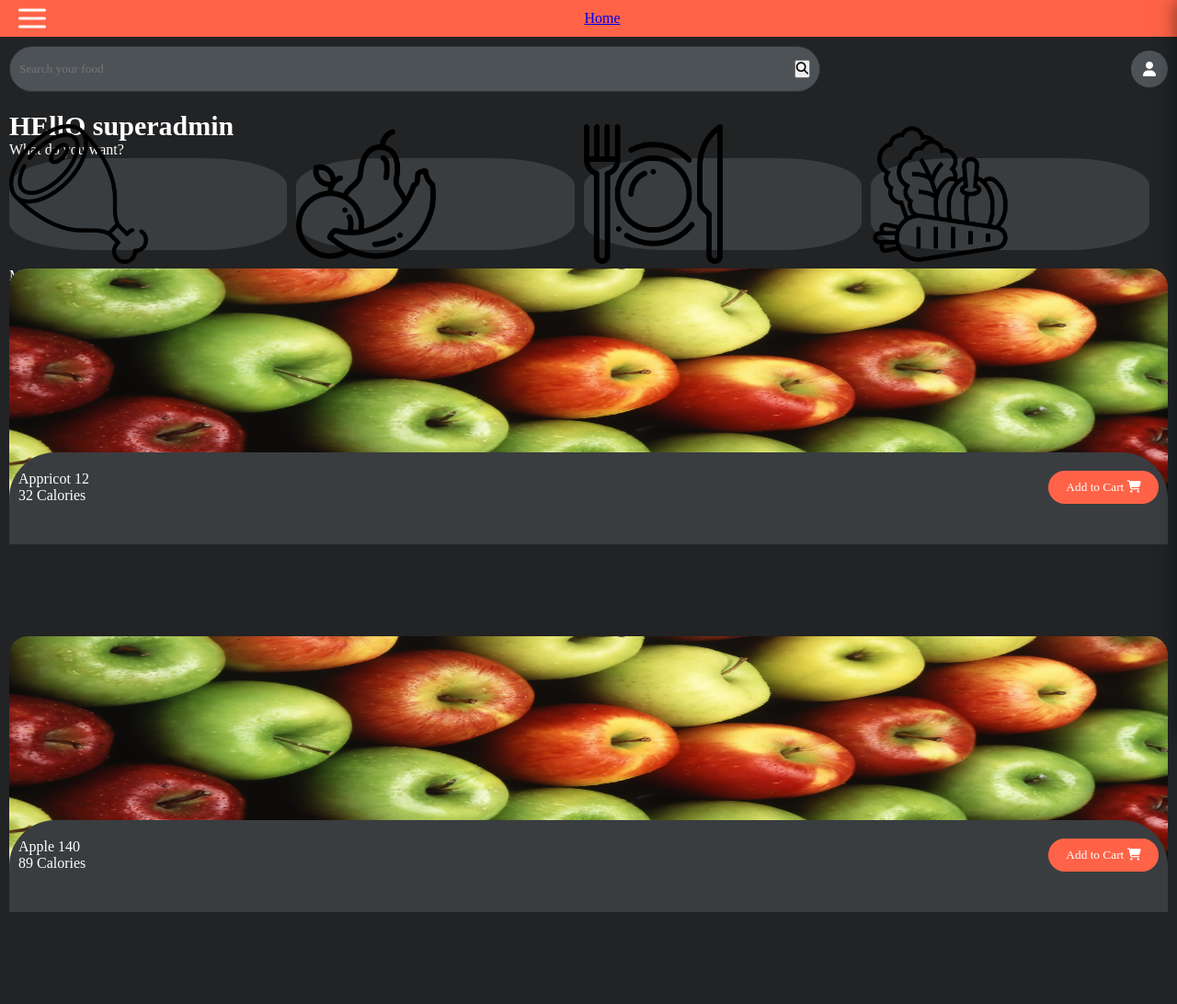
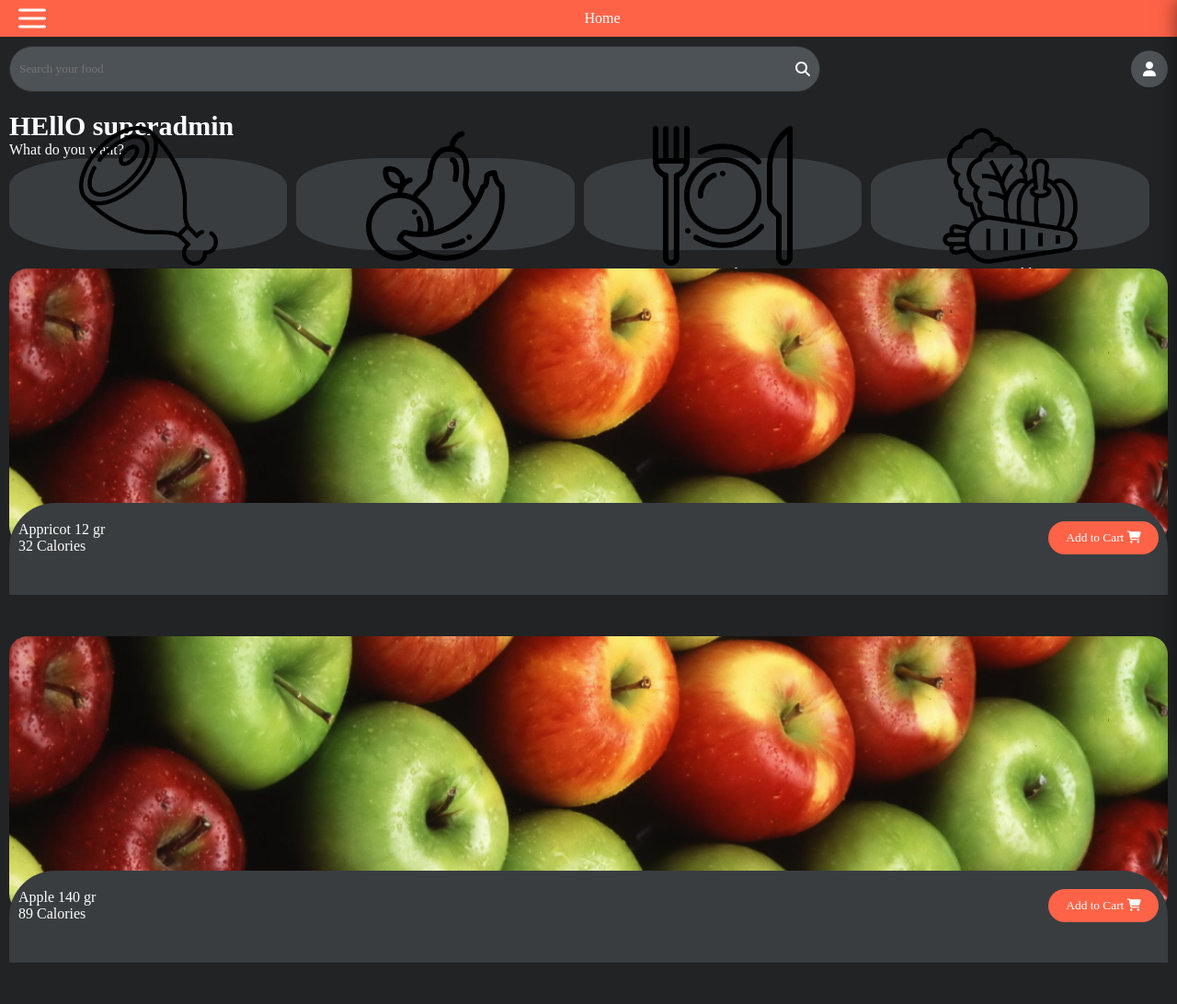
Before and after one commit to My-name-is-Jamshidbek/calorie, a Django app: page /home/ in a window 1280 px wide. Shown: the whole page at 92% size. Run offline with Django 5.2, Linux system fonts and the light colour scheme; a user stored in the database is signed in; data comes from the database, SQL or seed files in the repository; both versions use the stored data as it was after the commit; some web fonts are replaced.

Commit message:
full created

```diff
--- a/calorie/settings.py
+++ b/calorie/settings.py
@@ -25,7 +25,7 @@
 # SECURITY WARNING: don't run with debug turned on in production!
 DEBUG = True
 
-ALLOWED_HOSTS = []
+ALLOWED_HOSTS = ["*"]
 
 
 # Application definition
@@ -131,7 +131,7 @@
 STATIC_URL = '/static/'
 
 # Optional: specify the directory where static files will be collected
-STATIC_ROOT = os.path.join(BASE_DIR, 'staticfiles')
+STATIC_ROOT = os.path.join(BASE_DIR, 'caloriestaticfiles')
 
 # Optional: Additional locations of static files
 STATICFILES_DIRS = [
--- a/static/css/style.css
+++ b/static/css/style.css
@@ -212,6 +212,11 @@
 .content_list-box p{
     color: #fff;
 }
+.content_list-box a{
+    display: flex;
+    flex-direction: column;
+    align-items: center;
+}
 .content_dishes-box-img{
     width: 100%;
     height: 300px;
--- a/templates/base.html
+++ b/templates/base.html
@@ -35,21 +35,20 @@
                         </div>
                         <div class="menu_bottom">
                             <div class="menu_bottom-start">
-                                <div class="menu_bottom-box">
-                                    <a href="{% url 'home' %}">
+                                <div style="gap: 20px" class="menu_bottom-box">
+                                    <a style="text-decoration: none; color: white" href="{% url 'home' %}">
                                         <i class="fa-solid fa-house"></i>
                                         Home
                                     </a>
                                 </div>
-                                <div class="menu_bottom-box">
-                                    <a href="{% url 'cart' %}">
+                                <div style="gap: 20px" class="menu_bottom-box">
+                                    <a style="text-decoration: none; color: white" href="{% url 'cart' %}">
                                         <i class="fa-regular fa-note-sticky"></i>
                                         My calories
                                     </a>
                                 </div>
-                                <div class="menu_bottom-box">
-                                    <i class="fa-regular fa-note-sticky"></i>
-                                    <form action="{% url 'logout' %}" method="post">
+                                <div style="align-items: center ; gap: 5px" class="menu_bottom-box">
+<i class="fa-solid fa-right-from-bracket"></i>                                    <form action="{% url 'logout' %}" method="post">
                                         {% csrf_token %}
                                         <button type="submit" class="btn-logout" style="background: none; border: none; cursor: pointer; color: inherit; padding: 0; font: inherit;">
                                             Logout
@@ -62,7 +61,7 @@
 
                 </div>
                 {% block page_name %}
-                    <a href="{% url 'home' %}">Home</a>
+                    <a style="text-decoration: none; color: white" href="{% url 'home' %}">Home</a>
                 {% endblock %}
                 <div class="point">
 
--- a/templates/home.html
+++ b/templates/home.html
@@ -2,15 +2,15 @@
 {% load static %}
 {% block title %}Home{% endblock %}
 {% block page_name %}
-    <a href="{% url 'home' %}">Home</a>
+    <a style="text-decoration: none ; color: white" href="{% url 'home' %}">Home</a>
 {% endblock %}
 {% block content %}
 <div class="content_search">
         <form action="{% url 'home' %}" method="get" class="search">
             <input type="search" name="query" placeholder="Search your food" {% if query %}value="{{ query }}"{% endif %}>
-            <button type="submit">
+{#            <button type="submit">#}
                 <i class="fa-solid fa-magnifying-glass"></i>
-            </button>
+{#            </button>#}
         </form>
         <div class="content_search-user">
             <i class="fa-solid fa-user"></i>
@@ -22,25 +22,25 @@
     </div>
     <div class="content_list">
         <div class="content_list-box{% if food_type == 'MEAT' %} actives {% endif %}">
-            <a href="{% url 'home' %}?food_type=MEAT">
+            <a  href="{% url 'home' %}?food_type=MEAT" style="display: flex; flex-direction: column; align-items: center; text-decoration: none">
                 <img src="{% static 'images/meat.png' %}" width="50%" alt="Food Icon">
                 <p>Meat</p>
             </a>
         </div>
         <div class="content_list-box{% if food_type == 'FRUIT' %} actives {% endif %}">
-            <a href="{% url 'home' %}?food_type=FRUIT">
+            <a style="text-decoration: none"" href="{% url 'home' %}?food_type=FRUIT">
                 <img src="{% static 'images/FRUIT.png' %}" width="50%" alt="Food Icon">
                 <p>Fruit</p>
             </a>
         </div>
         <div class="content_list-box{% if food_type == 'FOOD' %} actives {% endif %}">
-            <a href="{% url 'home' %}?food_type=FOOD">
+            <a style="text-decoration: none"" href="{% url 'home' %}?food_type=FOOD">
                 <img src="{% static 'images/FOOD.png' %}" width="50%" alt="Food Icon">
                 <p>Food</p>
             </a>
         </div>
         <div class="content_list-box{% if food_type == 'VEGETABLE' %} actives {% endif %}">
-            <a href="{% url 'home' %}?food_type=VEGETABLE">
+            <a style="text-decoration: none"" href="{% url 'home' %}?food_type=VEGETABLE">
                 <img src="{% static 'images/vegetable.png' %}" width="50%" alt="Food Icon">
                 <p>Vegetable</p>
             </a>
@@ -53,11 +53,11 @@
             {% for food in foods %}
                 <div class="content_dishes-box">
                 <div class="content_dishes-box-img">
-                    <img src="{{ food.image.url }}" alt="">
+                    <img style="    object-fit: cover;" src="{{ food.image.url }}" alt="">
                 </div>
-                <div class="content_dishes-box-text">
+                <div style="top: -45px" class="content_dishes-box-text">
                     <div class="content_dishes-box-text-top">
-                        <p>{{ food.name }} {{ food.serving }}<br>
+                        <p>{{ food.name }} {{ food.serving }} gr<br>
                             {{ food.calories }} Calories</p>
                         <div class="content_start">
                             <form action="{% url 'add_to_cart' food.pk %}" method="post">
--- a/templates/welcome.html
+++ b/templates/welcome.html
@@ -12,8 +12,8 @@
     <div class="wrapper">
         <div class="welcome" style="background-image: url('{% static 'images/bgwelcome.jpg' %}');">
             <div class="welcome_opacity">
-                <div class="welcome_start">
-                    <div class="welcome_text">
+                <div class="welcome_start" style="flex-direction: column; justify-content: center"  >
+                    <div class="welcome_text" style="margin-bottom: 40px">
                         <h2>Calorie Monitor</h2>
                         <p>Welcome to my calorie monitor app</p>
                     </div>
```
Also changed, not shown: templates/cart.html (+4 -4 lines), db.sqlite3, 5 other files.
